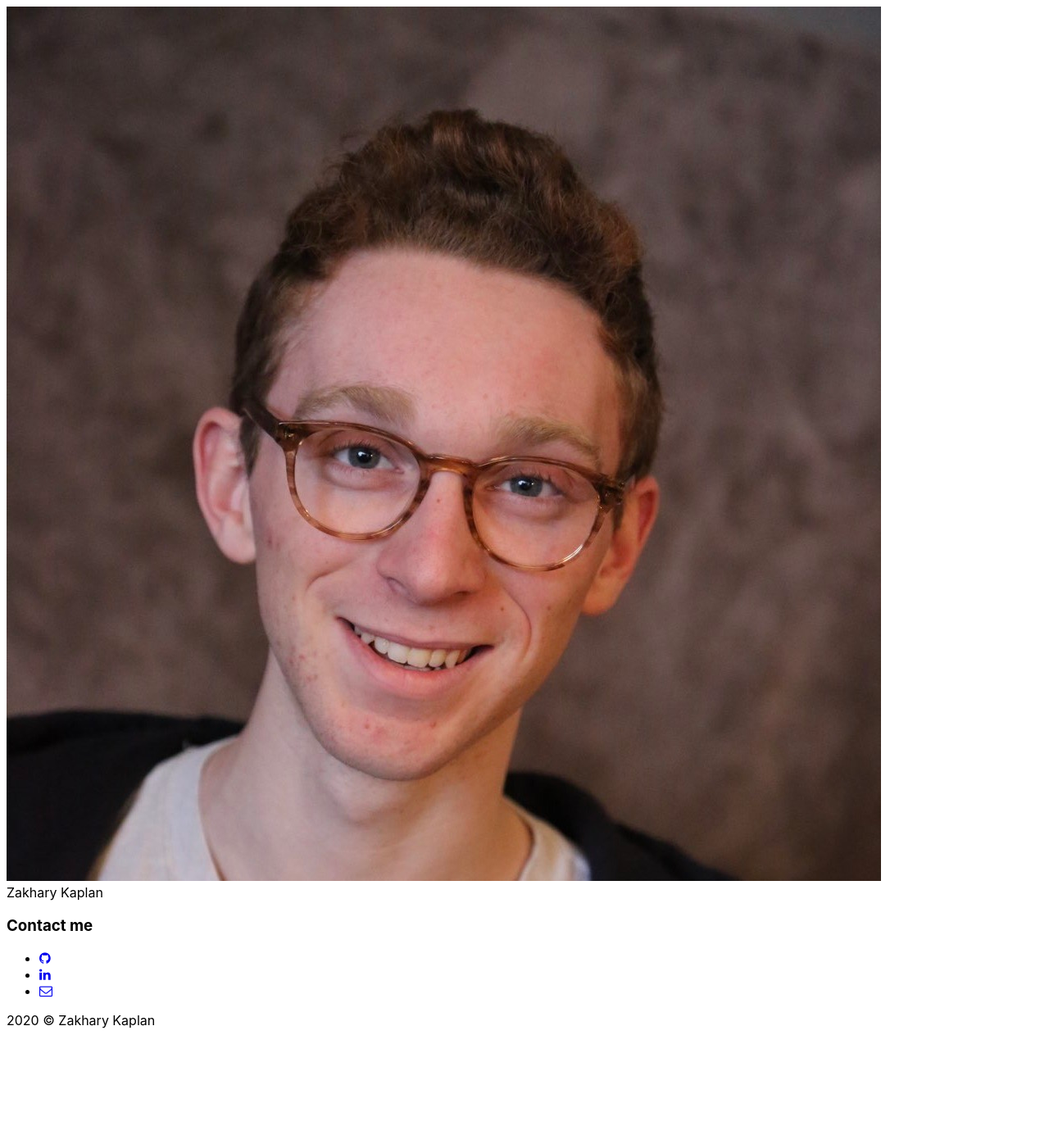
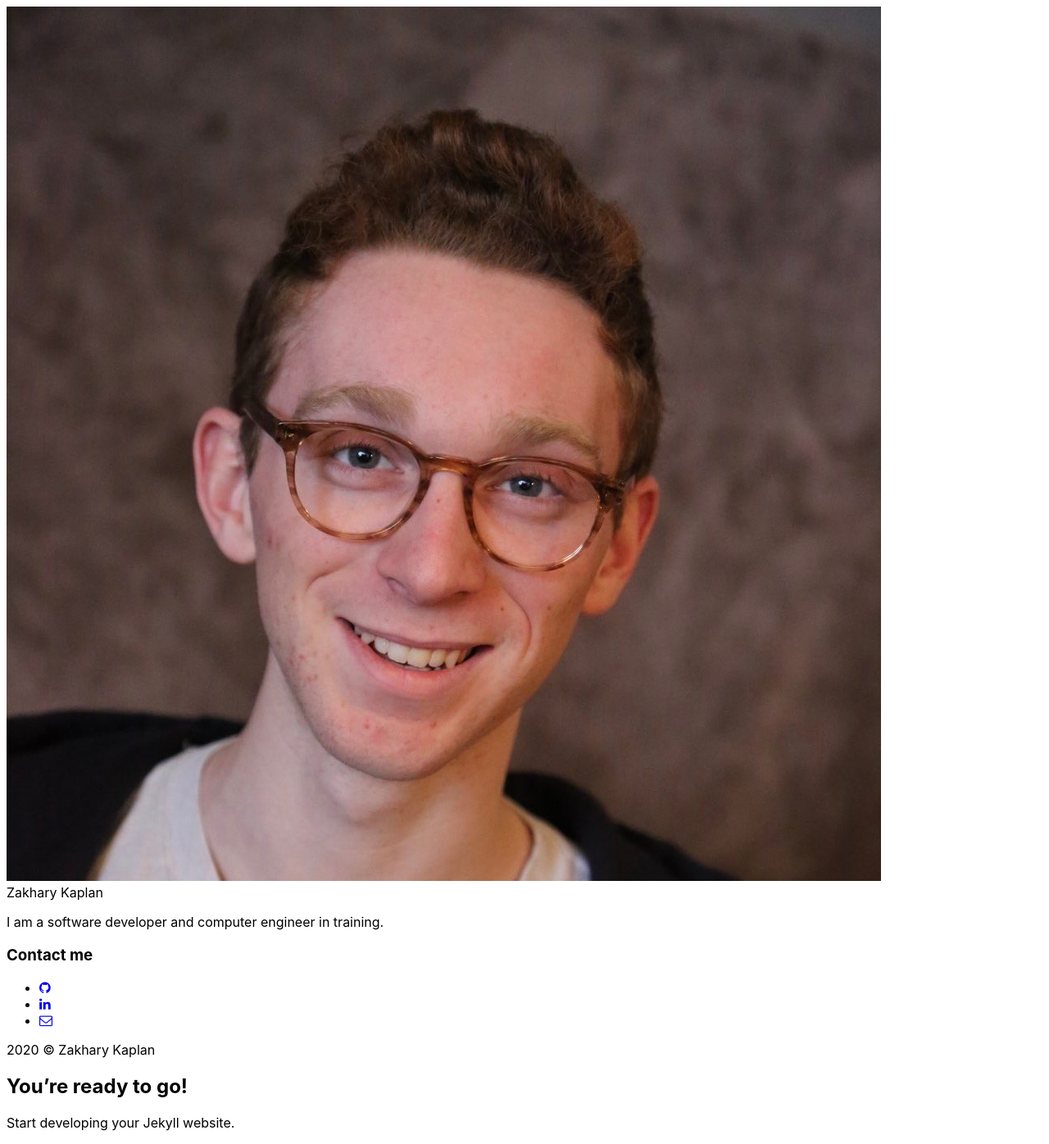
Before and after one commit to zakharykaplan/zakharykaplan.github.io, a Jekyll site: the page built from index.md, in a window 1280 px wide. Shown: the whole page at 82% size. Built offline with Jekyll 4.4.1, drawn with Linux system fonts in a browser that asks for light colours; our own code applies the rules of GitHub Pages for plain Markdown files; before the commit the page ends 1271 px from its top, so only the background shows below that.

Commit message:
Reformat author settings

```diff
--- a/_config.yml
+++ b/_config.yml
@@ -27,10 +27,11 @@ description: >- # this means to ignore newlines until "baseurl:"
 baseurl: "" # the subpath of your site, e.g. /blog
 url: "https://zakharykaplan.ca" # the base hostname & protocol for your site, e.g. http://example.com
 
-# Author Settings
-author: Zakhary Kaplan # add your name
-author-img: zakharykaplan.jpeg # add your photo
-author-about: I am a computer engineer in training! # add description
+# Author settings
+author:
+  name: Zakhary Kaplan # add your name
+  img: zakharykaplan.jpeg # add your photo
+  about: I am a software developer and computer engineer in training. # add description
 
 # Social settings
 social:
@@ -76,5 +77,3 @@ paginate_path: "/page/:num"
 #   - vendor/cache/
 #   - vendor/gems/
 #   - vendor/ruby/
-
-exclude: ["node_modules", "gulpfile.js", "package.json", "yarn.lock"]
--- a/_layouts/default.html
+++ b/_layouts/default.html
@@ -1,5 +1,5 @@
 <!DOCTYPE html>
-<html lang="en">
+<html lang="{{ site.lang | default: "en-CA" }}">
   {% include head.html %}
   <body>
 
--- a/_layouts/home.html
+++ b/_layouts/home.html
@@ -6,10 +6,10 @@ layout: default
   <header>
     <div class="about">
       <div class="cover-author-image">
-        <a href="{{site.baseurl}}/"><img src="{{site.baseurl}}/assets/img/{% if site.author-img %}{{site.author-img}}{% endif %}" alt="{{site.author}}"></a>
+        <a href="{{ site.baseurl }}/"><img src="{{ site.baseurl }}/assets/img/{% if site.author.img %}{{ site.author.img }}{% endif %}" alt="{{ site.author.name }}"></a>
       </div>
-      <div class="author-name">{{site.author}}</div>
-      <p>{{site.about-author}}</p>
+      <div class="author-name">{{ site.author.name }}</div>
+      <p>{{ site.author.about }}</p>
     </div>
   </header> <!-- End Header -->
   <footer>
@@ -23,18 +23,18 @@ layout: default
           <li><a href="https://facebook.com/{{ site.social.facebook }}" target="_blank"><i class="fa fa-facebook" aria-hidden="true"></i></a></li>
         {% endif %}
         {% if site.social.github %}
-          <li class="github"><a href="http://github.com/{{site.social.github}}" target="_blank"><i class="fa fa-github"></i></a></li>
+          <li class="github"><a href="http://github.com/{{ site.social.github }}" target="_blank"><i class="fa fa-github"></i></a></li>
         {% endif %}
         {% if site.social.linkedin %}
-          <li class="linkedin"><a href="https://in.linkedin.com/in/{{site.social.linkedin}}" target="_blank"><i class="fa fa-linkedin"></i></a></li>
+          <li class="linkedin"><a href="https://in.linkedin.com/in/{{ site.social.linkedin }}" target="_blank"><i class="fa fa-linkedin"></i></a></li>
         {% endif %}
         {% if site.social.email %}
-          <li class="email"><a href="mailto:{{site.social.email}}"><i class="fa fa-envelope-o"></i></a></li>
+          <li class="email"><a href="mailto:{{ site.social.email }}"><i class="fa fa-envelope-o"></i></a></li>
         {% endif %}
       </ul>
     </section> <!-- End Section Contact -->
     <div class="copyright">
-      <p>{{site.time | date: '%Y'}} &copy; {{site.author}}</p>
+      <p>{{ site.time | date: '%Y' }} &copy; {{ site.author.name }}</p>
     </div>
   </footer> <!-- End Footer -->
 </aside> <!-- End Sidebar -->
--- a/index.md
+++ b/index.md
@@ -4,3 +4,7 @@
 
 layout: home
 ---
+
+## You're ready to go!
+
+Start developing your Jekyll website.
```
Lines whose indentation alone changed are shown as unchanged.
